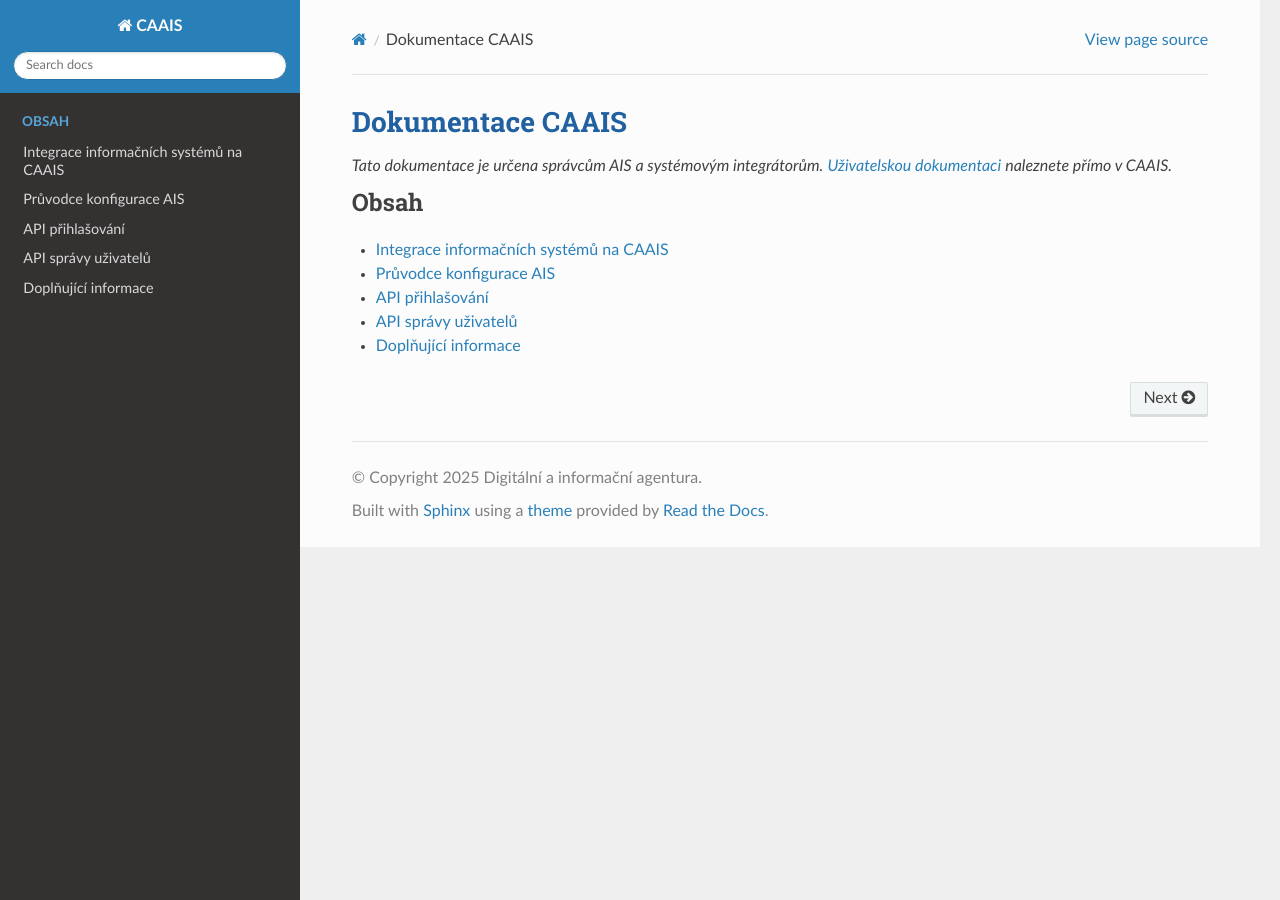
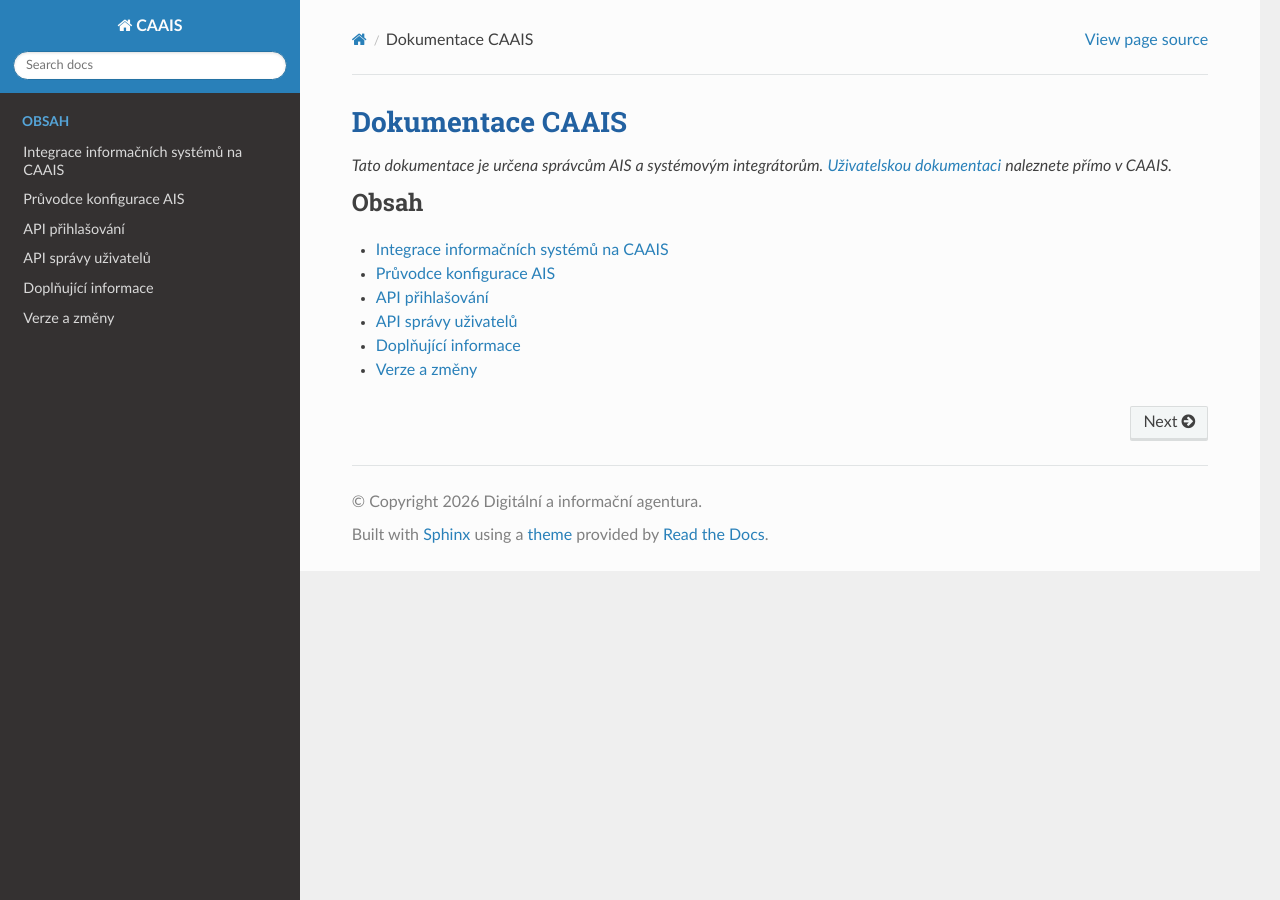
Before and after one commit to rc83/caais-docs-integrace, a Sphinx documentation site: the page built from source/index.rst, in a window 1280 px wide. Built offline with Sphinx 7.4.7 and the Read the Docs theme 3.1.0, drawn with Linux system fonts in a browser that asks for light colours.

```diff
--- a/source/_static/custom.css
+++ b/source/_static/custom.css
@@ -65,3 +65,9 @@ div.rst-content table.docutils caption {
 .sd-octicon {
     vertical-align: -0.125em;
 }
+
+#verze-a-zmeny .ticket {
+    color: gray;
+    font-size: 85%;
+    margin-left: .5em;
+}
--- a/source/conf.py
+++ b/source/conf.py
@@ -7,9 +7,9 @@
 # https://www.sphinx-doc.org/en/master/usage/configuration.html#project-information
 
 project = 'CAAIS'
-copyright = '2025 Digitální a informační agentura'
-author = 'Milan Babic (NAKIT); Richard Chudoba (DIA)'
-release = '2.16'
+copyright = '2026 Digitální a informační agentura'
+author = 'Richard Chudoba (DIA); Milan Babic (NAKIT)'
+release = '2.18'
 
 # -- General configuration ---------------------------------------------------
 # https://www.sphinx-doc.org/en/master/usage/configuration.html#general-configuration
--- a/source/index.rst
+++ b/source/index.rst
@@ -16,3 +16,4 @@ Dokumentace CAAIS
    api/index
    api-idm/index
    supporting-info/index
+   changelog
```
Also changed, not shown: source/changelog.rst (added, +30 -0 lines).
